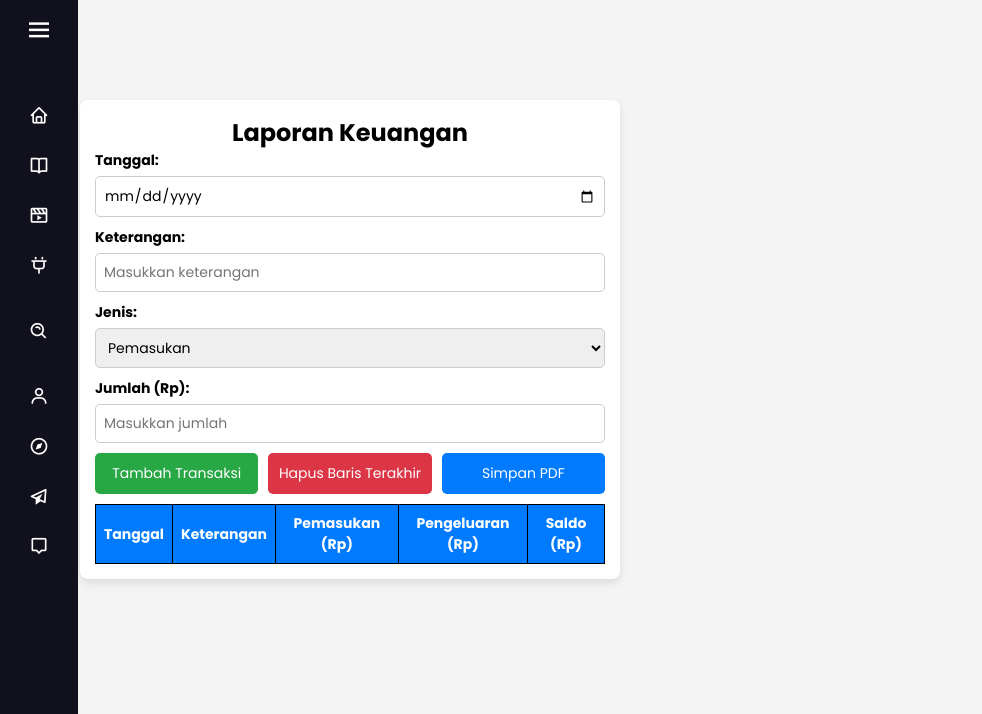
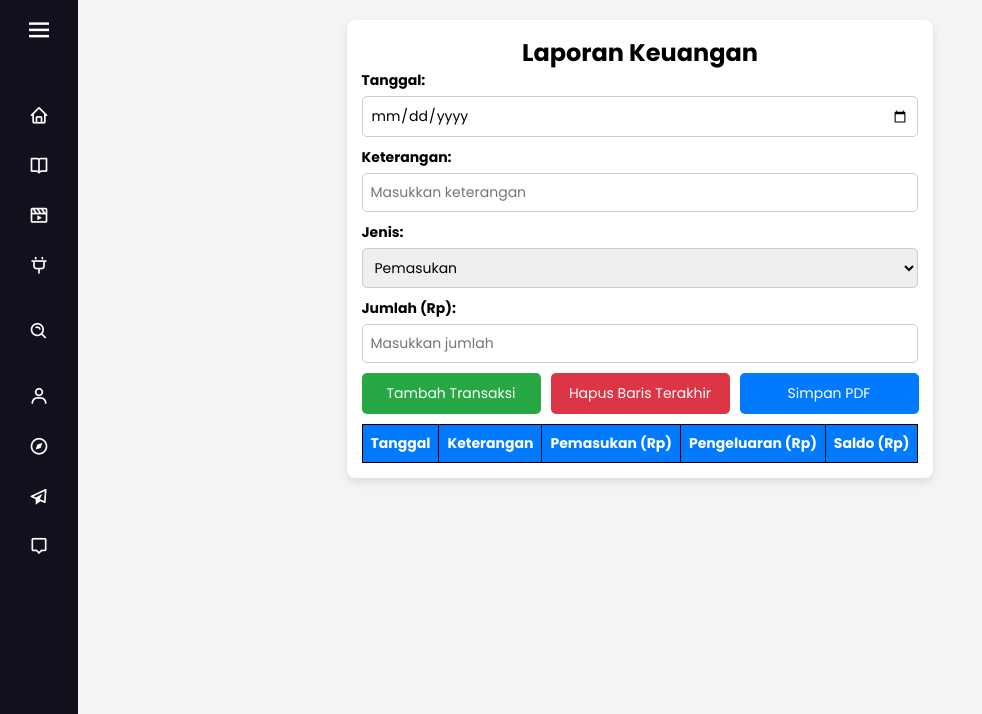
Before and after one commit to Putut2906/sidebar, a plain HTML site: page HTML&CSS.html in a window 1280 px wide. Shown: the top 714 px of the page, without its empty margins (0-982 px from the left). Drawn offline with nearby package versions, Linux system fonts and the light colour scheme.

Commit message:
Update HTML&CSS.html

```diff
--- a/HTML&CSS.html
+++ b/HTML&CSS.html
@@ -16,11 +16,10 @@
       /* Reset */
       body {
         font-family: Arial, sans-serif;
-        margin: 50px;
-        padding: 30px;
+        margin: 0px;
+        padding: 0px;
         background-color: #f4f4f4;
         display: flex;
-        width: 600px;
       }
 
       /* Container utama */
```
